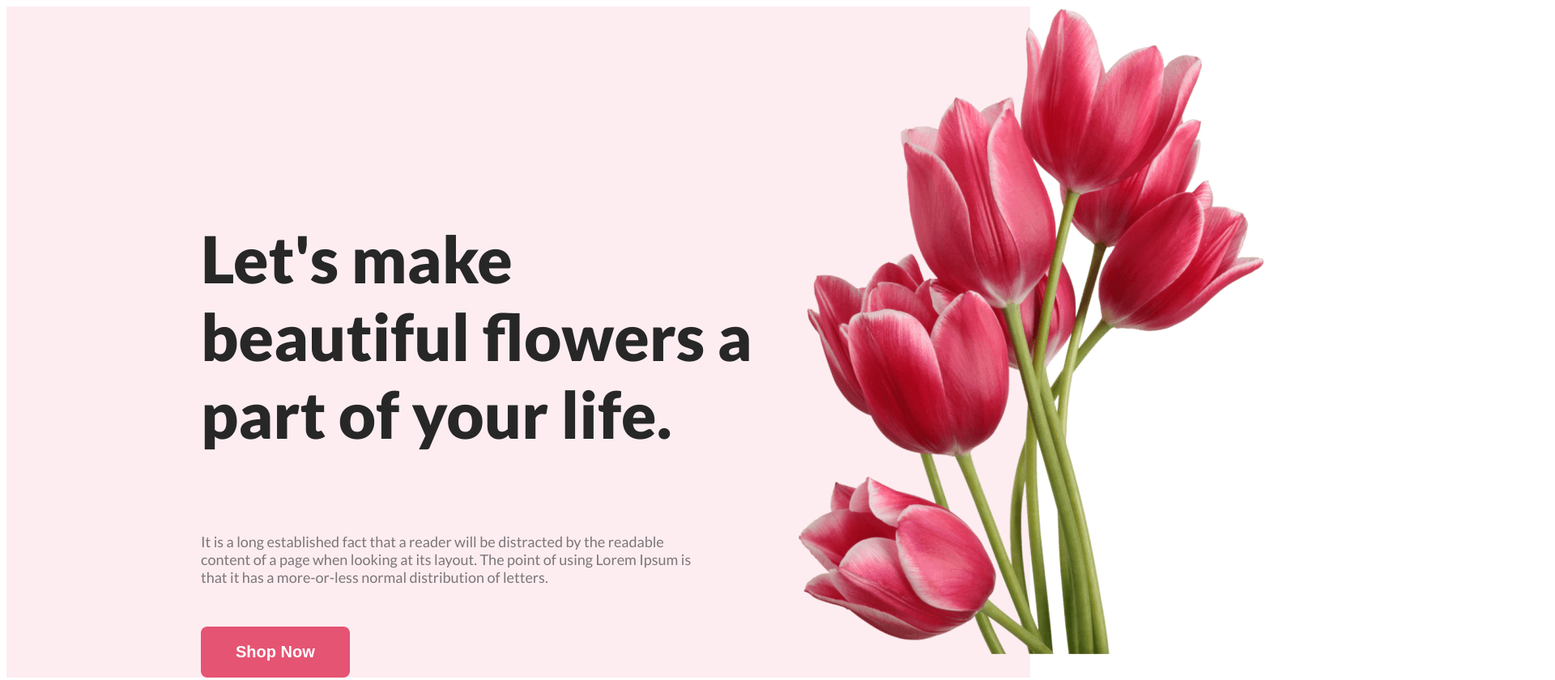
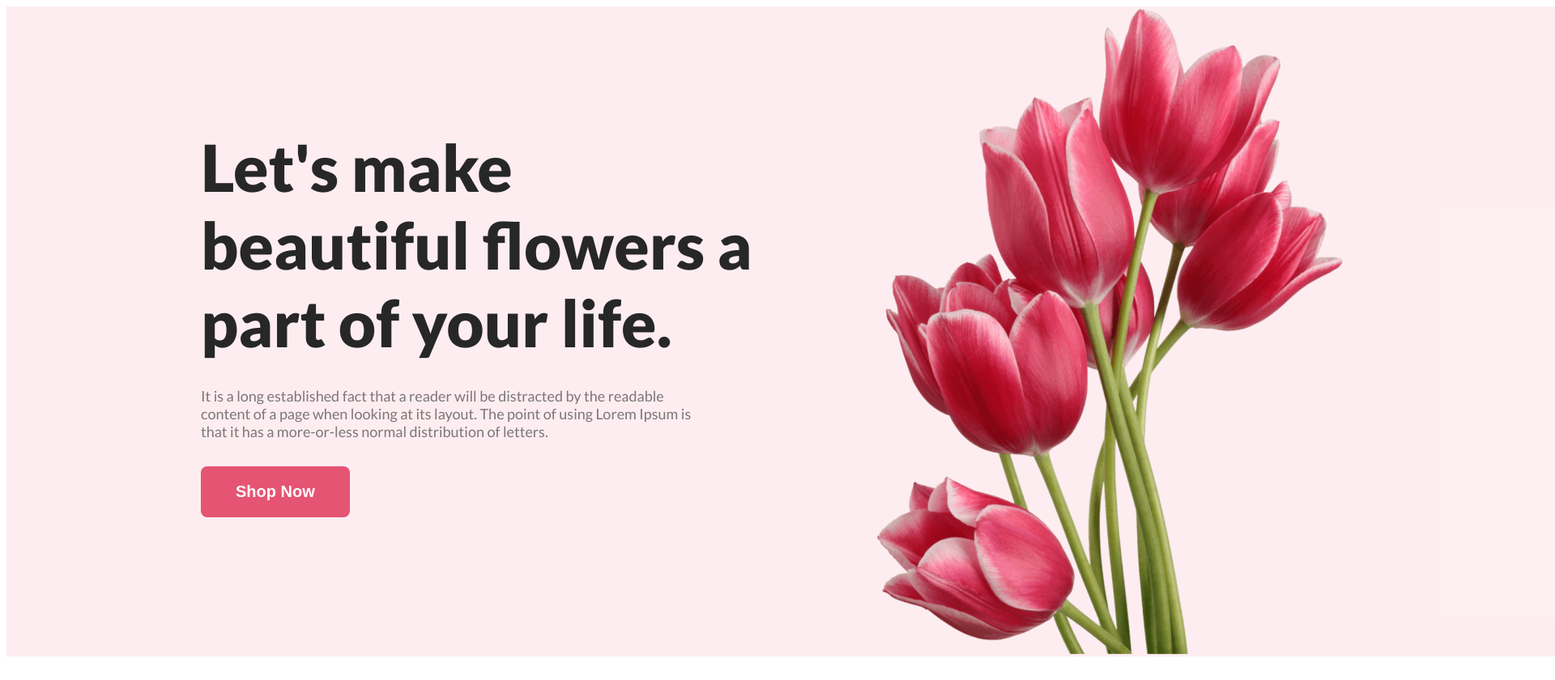
Before and after one commit to sohag55rana/flower-shop-assignment, a plain HTML site: page index.html in a window 1280 px wide. Shown: the whole page at 81% size, 1920 px wide, since content can reach past the window. After the commit the page ends 819 px from the top, so only its background shows below. Drawn offline with Linux system fonts and the light colour scheme.

Commit message:
added new text and css

```diff
--- a/css/style.css
+++ b/css/style.css
@@ -2,21 +2,31 @@ body {
     font-family: "Lato", sans-serif;
     font-weight: 800;
     font-style: normal;
+    width: 1920px;
 }
 /* header section here */
+
 .header-section{
     display: flex;
     background: #E554731A;
-    padding:0 240px;
+    background-position: bottom right;
+    background-size: auto;
+    justify-content: space-between;
+    align-items: bottom right;
+    padding: 0 240px;
 }
+#header-column-1{
+    width: 708px;
+}
+
 .header-title{
     color: #272727;
     font-size: 80px;
     font-weight: 800;
     text-align: left;
     width: 708px;
-    padding-top: 197px;
-    padding-bottom: 32px;
+    margin-top: 150px;
+    margin-bottom: 32px;
 }
 .header-description{
     color: #27272799;
@@ -24,8 +34,8 @@ body {
     font-weight: 400;
     text-align: left;
     width: 634px;
-    padding-top: 0;
-    padding-bottom: 32px;
+    margin-top: 0;
+    margin-bottom: 32px;
 }
 .primary-btn{
     color: rgb(255, 255, 255);
@@ -36,4 +46,14 @@ body {
     background: #E55473;
     padding: 20px 43px;
     border: 0;
+    /* margin-bottom: 147px; */
 }
+.header-img{
+
+    width: 635px;
+    height: 900px;
+    left: 1045px;
+    right: 240px;
+    padding-top: 100px;
+    margin-bottom: 4017px;
+}
--- a/index.html
+++ b/index.html
@@ -10,15 +10,15 @@
 <link href="https://fonts.googleapis.com/css2?family=Lato:ital,wght@0,100;0,300;0,400;0,700;0,900;1,100;1,300;1,400;1,700;1,900&family=Open+Sans:ital,wght@0,300..800;1,300..800&family=Oswald:wght@200..700&family=Work+Sans:ital,wght@0,100..900;1,100..900&display=swap" rel="stylesheet">
 </head>
 <body>
-    <header>
+    <header class="header">
         <section class="header-section">
-            <div class="header-column">
+            <div id="header-column-1" class="header-column">
                 <h2 class="header-title">Let's make beautiful flowers a part of your life.</h2>
                 <p class="header-description">It is a long established fact that a reader will be distracted by the readable content of a page when looking at its layout. The point of using Lorem Ipsum is that it has a more-or-less normal distribution of letters.</p>
                 <button class="primary-btn">Shop Now</button>
             </div>
             <div class="header-column">
-                <img src="Flower Asset/pngwing 10.png" alt="" class="header-img">
+                <img src="Flower Asset/pngwing 10.png" alt="" id="header-column-2" >
             </div>
         </section>
     </header>
```
